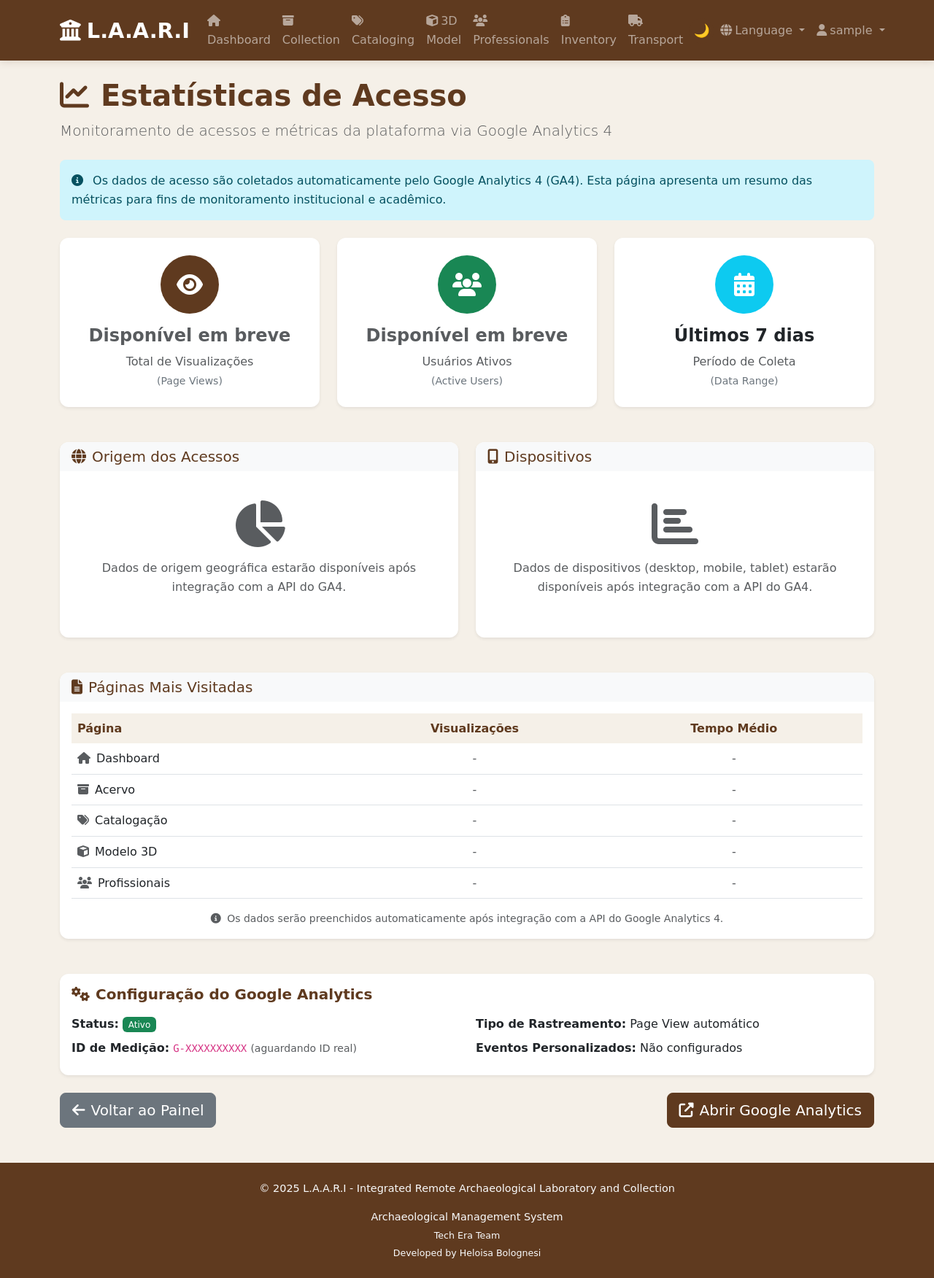
After one commit to heloisabolognesi/teste22, a Flask app: page /admin/estatisticas in a window 1280 px wide. The commit adds this page. Shown: the whole page at 73% size. Run offline with Flask 3, Linux system fonts and the light colour scheme; a user stored in the database is signed in; tables that the repository leaves empty hold one stand-in row (values such as "Sample post"); some libraries are stand-ins or nearby versions; some web fonts are replaced.

Commit message:
Add platform statistics page with Google Analytics 4 placeholders
Create a new admin route and template for platform statistics, displaying placeholder metrics and a link in the admin panel.

Replit-Commit-Author: Agent
Replit-Commit-Session-Id: 91bfc21d-135f-4f37-bb75-e9b5d890c340
Replit-Commit-Checkpoint-Type: full_checkpoint
Replit-Commit-Event-Id: 86158339-94ae-4cb0-89d5-95f8c4b51728
Replit-Commit-Screenshot-Url: https://storage.googleapis.com/screenshot-production-us-central1/86f88c59-1b27-4410-98b4-2d7b6d49d99b/91bfc21d-135f-4f37-bb75-e9b5d890c340/ZSa1lYX

```diff
--- a/routes.py
+++ b/routes.py
@@ -1330,6 +1330,16 @@ def toggle_admin_status(user_id):
 
     return redirect(url_for('admin'))
 
+@app.route('/admin/estatisticas')
+@login_required
+def admin_estatisticas():
+    """Platform statistics page with GA4 metrics placeholder."""
+    if not current_user.is_admin:
+        flash('Acesso negado. Apenas administradores podem acessar esta página.', 'error')
+        return redirect(url_for('dashboard'))
+
+    return render_template('admin_estatisticas.html')
+
 # CV and Institution Validation Routes
 @app.route('/admin/validate_cv/<int:user_id>/<action>', methods=['POST'])
 @login_required
--- /dev/null
+++ b/templates/admin_estatisticas.html
@@ -0,0 +1,182 @@
+{% extends "base.html" %}
+
+{% block title %}Estatísticas da Plataforma - L.A.A.R.I{% endblock %}
+
+{% block content %}
+<div class="page-header mb-4">
+    <h1 class="display-6 fw-bold">
+        <i class="fas fa-chart-line me-3"></i>Estatísticas de Acesso
+    </h1>
+    <p class="lead text-muted">Monitoramento de acessos e métricas da plataforma via Google Analytics 4</p>
+</div>
+
+<div class="alert alert-info mb-4">
+    <i class="fas fa-info-circle me-2"></i>
+    Os dados de acesso são coletados automaticamente pelo Google Analytics 4 (GA4).
+    Esta página apresenta um resumo das métricas para fins de monitoramento institucional e acadêmico.
+</div>
+
+<div class="row g-4 mb-5">
+    <div class="col-lg-4 col-md-6">
+        <div class="card border-0 shadow-sm h-100">
+            <div class="card-body text-center p-4">
+                <div class="stat-icon bg-archaeological text-white rounded-circle mx-auto mb-3">
+                    <i class="fas fa-eye fa-2x"></i>
+                </div>
+                <h3 class="h4 fw-bold text-muted">Disponível em breve</h3>
+                <p class="text-muted mb-0">Total de Visualizações</p>
+                <small class="text-secondary">(Page Views)</small>
+            </div>
+        </div>
+    </div>
+
+    <div class="col-lg-4 col-md-6">
+        <div class="card border-0 shadow-sm h-100">
+            <div class="card-body text-center p-4">
+                <div class="stat-icon bg-success text-white rounded-circle mx-auto mb-3">
+                    <i class="fas fa-users fa-2x"></i>
+                </div>
+                <h3 class="h4 fw-bold text-muted">Disponível em breve</h3>
+                <p class="text-muted mb-0">Usuários Ativos</p>
+                <small class="text-secondary">(Active Users)</small>
+            </div>
+        </div>
+    </div>
+
+    <div class="col-lg-4 col-md-6">
+        <div class="card border-0 shadow-sm h-100">
+            <div class="card-body text-center p-4">
+                <div class="stat-icon bg-info text-white rounded-circle mx-auto mb-3">
+                    <i class="fas fa-calendar-alt fa-2x"></i>
+                </div>
+                <h3 class="h4 fw-bold">Últimos 7 dias</h3>
+                <p class="text-muted mb-0">Período de Coleta</p>
+                <small class="text-secondary">(Data Range)</small>
+            </div>
+        </div>
+    </div>
+</div>
+
+<div class="row g-4 mb-5">
+    <div class="col-lg-6">
+        <div class="card border-0 shadow-sm h-100">
+            <div class="card-header bg-light">
+                <h5 class="mb-0">
+                    <i class="fas fa-globe me-2"></i>Origem dos Acessos
+                </h5>
+            </div>
+            <div class="card-body">
+                <div class="text-center py-4">
+                    <i class="fas fa-chart-pie fa-4x text-muted mb-3"></i>
+                    <p class="text-muted">Dados de origem geográfica estarão disponíveis após integração com a API do GA4.</p>
+                </div>
+            </div>
+        </div>
+    </div>
+
+    <div class="col-lg-6">
+        <div class="card border-0 shadow-sm h-100">
+            <div class="card-header bg-light">
+                <h5 class="mb-0">
+                    <i class="fas fa-mobile-alt me-2"></i>Dispositivos
+                </h5>
+            </div>
+            <div class="card-body">
+                <div class="text-center py-4">
+                    <i class="fas fa-chart-bar fa-4x text-muted mb-3"></i>
+                    <p class="text-muted">Dados de dispositivos (desktop, mobile, tablet) estarão disponíveis após integração com a API do GA4.</p>
+                </div>
+            </div>
+        </div>
+    </div>
+</div>
+
+<div class="row g-4 mb-5">
+    <div class="col-12">
+        <div class="card border-0 shadow-sm">
+            <div class="card-header bg-light">
+                <h5 class="mb-0">
+                    <i class="fas fa-file-alt me-2"></i>Páginas Mais Visitadas
+                </h5>
+            </div>
+            <div class="card-body">
+                <div class="table-responsive">
+                    <table class="table table-hover">
+                        <thead>
+                            <tr>
+                                <th>Página</th>
+                                <th class="text-center">Visualizações</th>
+                                <th class="text-center">Tempo Médio</th>
+                            </tr>
+                        </thead>
+                        <tbody>
+                            <tr>
+                                <td><i class="fas fa-home me-2 text-muted"></i>Dashboard</td>
+                                <td class="text-center text-muted">-</td>
+                                <td class="text-center text-muted">-</td>
+                            </tr>
+                            <tr>
+                                <td><i class="fas fa-archive me-2 text-muted"></i>Acervo</td>
+                                <td class="text-center text-muted">-</td>
+                                <td class="text-center text-muted">-</td>
+                            </tr>
+                            <tr>
+                                <td><i class="fas fa-tags me-2 text-muted"></i>Catalogação</td>
+                                <td class="text-center text-muted">-</td>
+                                <td class="text-center text-muted">-</td>
+                            </tr>
+                            <tr>
+                                <td><i class="fas fa-cube me-2 text-muted"></i>Modelo 3D</td>
+                                <td class="text-center text-muted">-</td>
+                                <td class="text-center text-muted">-</td>
+                            </tr>
+                            <tr>
+                                <td><i class="fas fa-users me-2 text-muted"></i>Profissionais</td>
+                                <td class="text-center text-muted">-</td>
+                                <td class="text-center text-muted">-</td>
+                            </tr>
+                        </tbody>
+                    </table>
+                </div>
+                <p class="text-muted small text-center mb-0">
+                    <i class="fas fa-info-circle me-1"></i>
+                    Os dados serão preenchidos automaticamente após integração com a API do Google Analytics 4.
+                </p>
+            </div>
+        </div>
+    </div>
+</div>
+
+<div class="card border-0 shadow-sm mb-4">
+    <div class="card-body">
+        <h5 class="fw-bold mb-3">
+            <i class="fas fa-cogs me-2"></i>Configuração do Google Analytics
+        </h5>
+        <div class="row">
+            <div class="col-md-6">
+                <p class="mb-2"><strong>Status:</strong>
+                    <span class="badge bg-success">Ativo</span>
+                </p>
+                <p class="mb-2"><strong>ID de Medição:</strong>
+                    <code>G-XXXXXXXXXX</code>
+                    <small class="text-muted">(aguardando ID real)</small>
+                </p>
+            </div>
+            <div class="col-md-6">
+                <p class="mb-2"><strong>Tipo de Rastreamento:</strong> Page View automático</p>
+                <p class="mb-2"><strong>Eventos Personalizados:</strong> Não configurados</p>
+            </div>
+        </div>
+    </div>
+</div>
+
+<div class="d-flex justify-content-between mt-4">
+    <a href="{{ url_for('admin') }}" class="btn btn-secondary btn-lg">
+        <i class="fas fa-arrow-left me-2"></i>Voltar ao Painel
+    </a>
+
+    <a href="https://analytics.google.com/" target="_blank" class="btn btn-archaeological btn-lg">
+        <i class="fas fa-external-link-alt me-2"></i>Abrir Google Analytics
+    </a>
+</div>
+{% endblock %}
```
Also changed, not shown: templates/admin.html (+21 -0 lines), 1 other file.
